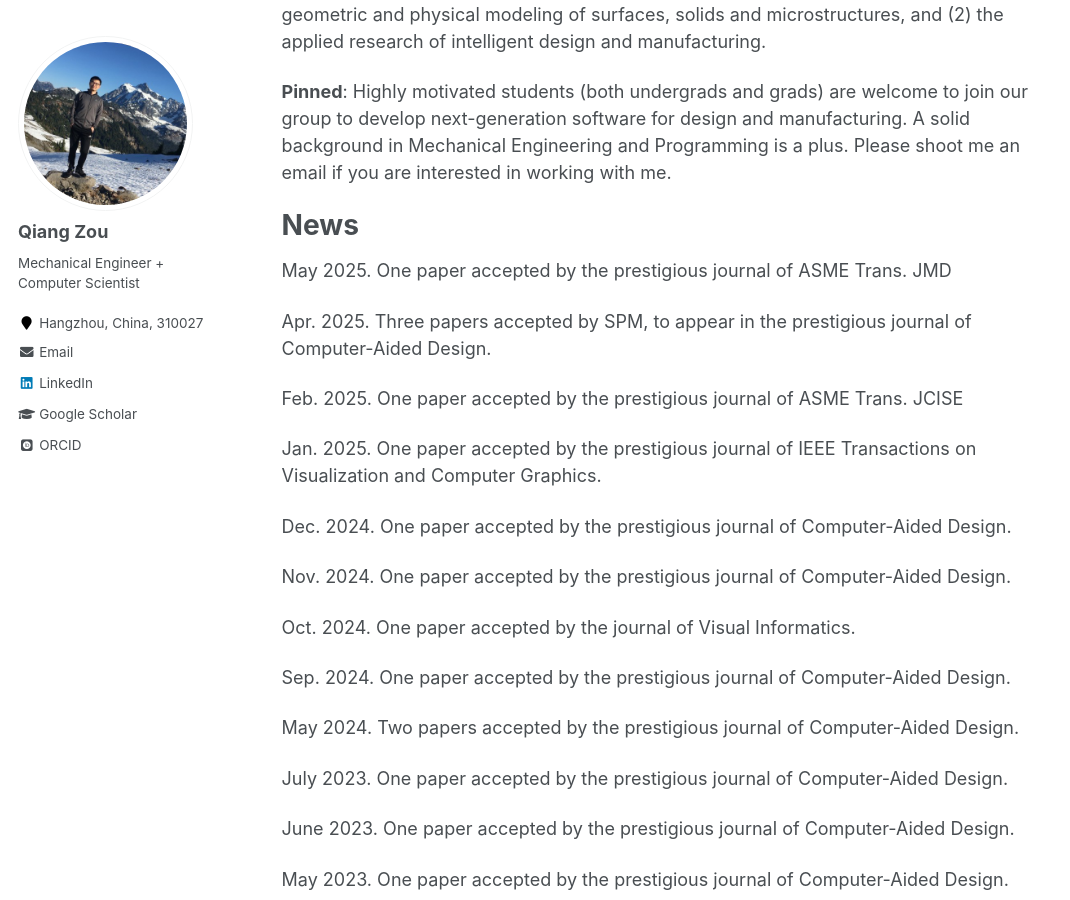
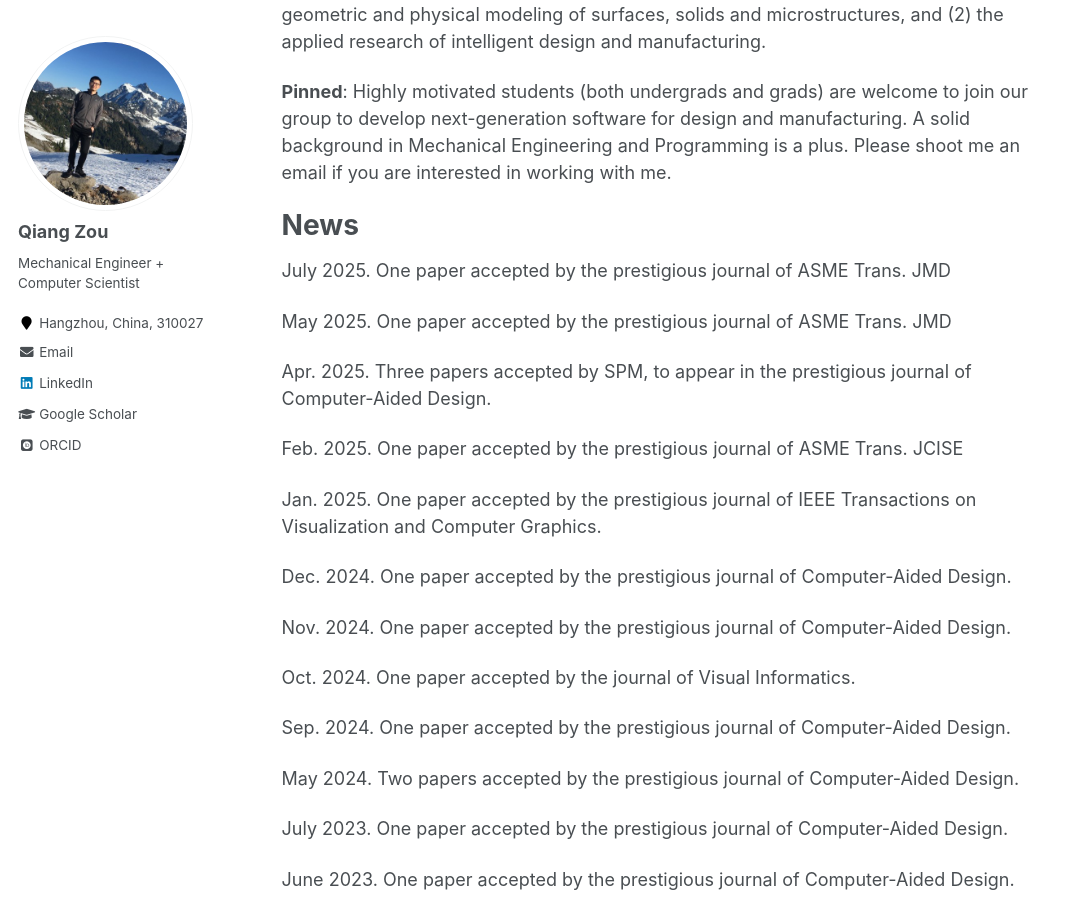
Before and after one commit to Qiang-Zou/Qiang-Zou.github.io, a Jekyll site: the page built from _pages/about.md, in a window 1280 px wide and 900 px high, scrolled down 399 px. Shown: the whole window, without its empty margins (0-1070 px from the left). Built offline with Jekyll 4.4.1, drawn with Linux system fonts in a browser that asks for light colours; some web fonts are replaced.

Commit message:
Update about.md

```diff
--- a/_pages/about.md
+++ b/_pages/about.md
@@ -16,6 +16,8 @@ Current research work includes CAD/CAM with emphasis on (1) the basic research o
 
 News
 ======
+July 2025. One paper accepted by the prestigious journal of ASME Trans. JMD
+
 May 2025. One paper accepted by the prestigious journal of ASME Trans. JMD
 
 Apr. 2025. Three papers accepted by SPM, to appear in the prestigious journal of Computer-Aided Design.
```
